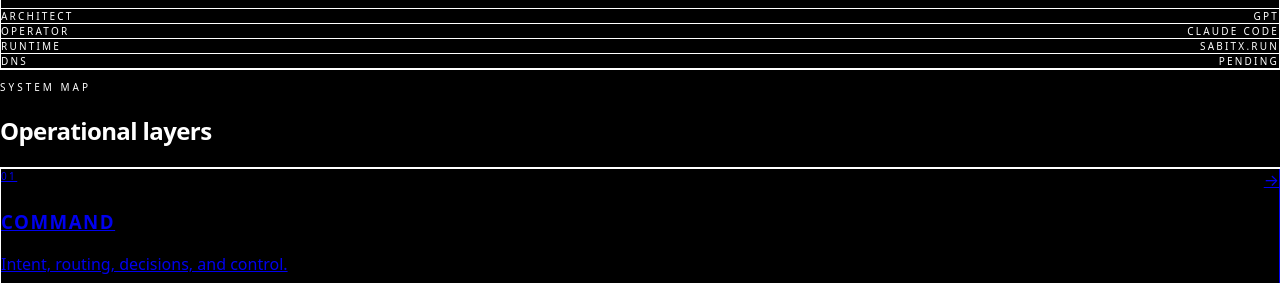
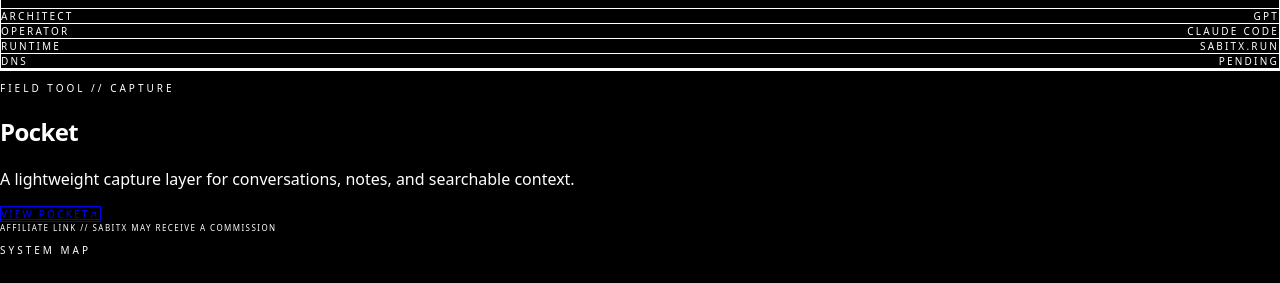
Before and after one commit to sabixdid/sabitx-core, a Next.js app: page / in a window 1280 px wide. Shown: the part 828-1111 px from the top of the page. Built offline with nearby package versions, Linux system fonts and the light colour scheme.

Commit message:
Add Pocket affiliate field-tool link

```diff
--- a/app/page.tsx
+++ b/app/page.tsx
@@ -147,6 +147,43 @@ export default function Home() {
         </motion.div>
       </section>
 
+      <section className="relative z-10 mx-auto max-w-7xl px-6 py-8 md:px-10">
+        <motion.div
+          initial={{ opacity: 0, y: 14 }}
+          whileInView={{ opacity: 1, y: 0 }}
+          viewport={{ once: true }}
+          transition={{ duration: 0.55, ease: [0.16, 1, 0.3, 1] }}
+          className="flex flex-col gap-8 border-t border-neutral-900 pt-8 md:flex-row md:items-end md:justify-between"
+        >
+          <div>
+            <p className="text-[10px] tracking-[0.3em] text-neutral-600">
+              FIELD TOOL // CAPTURE
+            </p>
+            <h2 className="mt-3 text-2xl font-medium tracking-[-0.025em]">
+              Pocket
+            </h2>
+            <p className="mt-3 max-w-xl text-sm leading-6 text-neutral-500">
+              A lightweight capture layer for conversations, notes, and searchable context.
+            </p>
+          </div>
+
+          <div className="flex flex-col items-start gap-3 md:items-end">
+            <a
+              href="https://heypocket.com/12120567"
+              target="_blank"
+              rel="noopener noreferrer sponsored"
+              className="inline-flex items-center gap-3 border border-neutral-800 px-5 py-3 text-[10px] font-medium tracking-[0.22em] text-neutral-300 transition hover:border-neutral-500 hover:text-white"
+            >
+              VIEW POCKET
+              <span>↗</span>
+            </a>
+            <span className="text-[8px] tracking-[0.18em] text-neutral-700">
+              AFFILIATE LINK // SABITX MAY RECEIVE A COMMISSION
+            </span>
+          </div>
+        </motion.div>
+      </section>
+
       <section id="system-layers" className="relative z-10 mx-auto max-w-7xl px-6 py-24 md:px-10 md:py-32">
         <div className="mb-10 flex items-end justify-between gap-6 border-b border-neutral-900 pb-5">
           <div>
```
